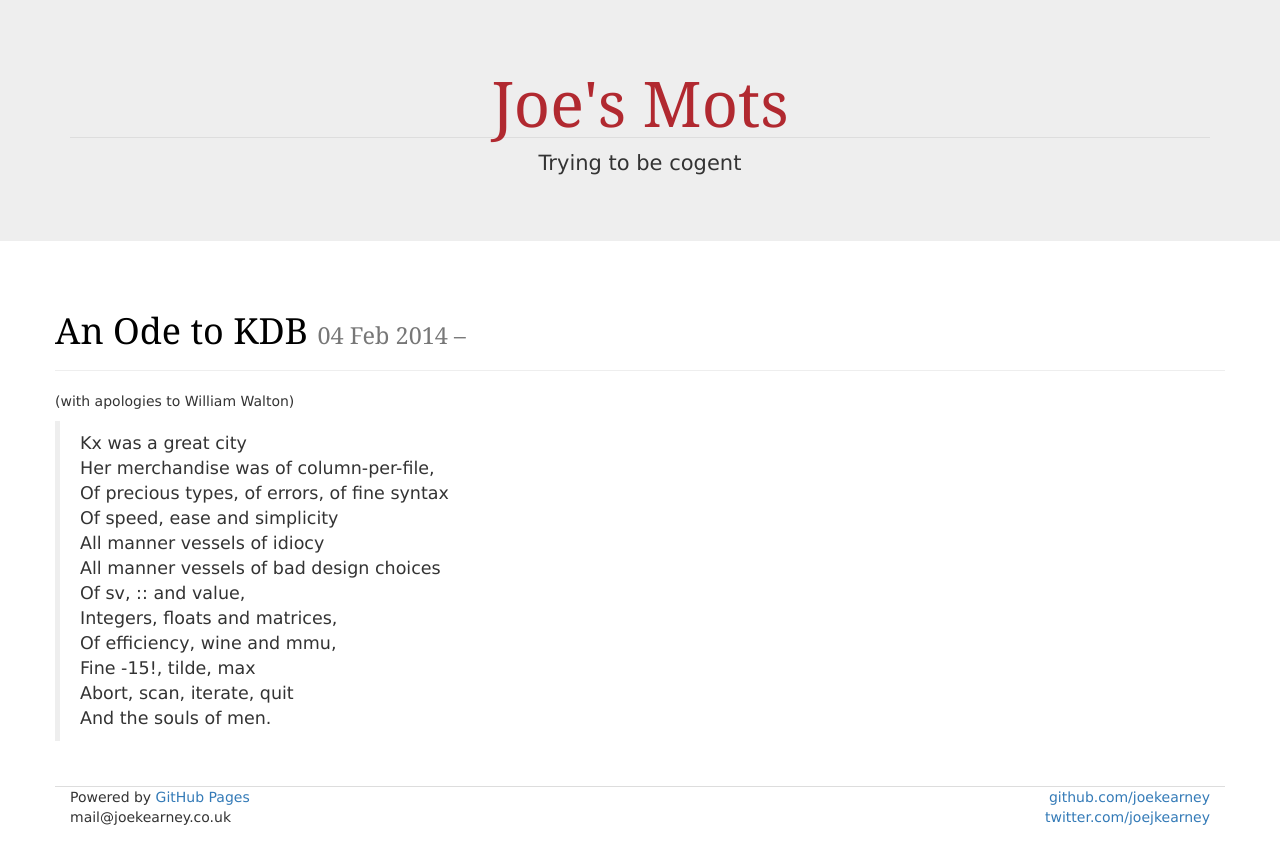
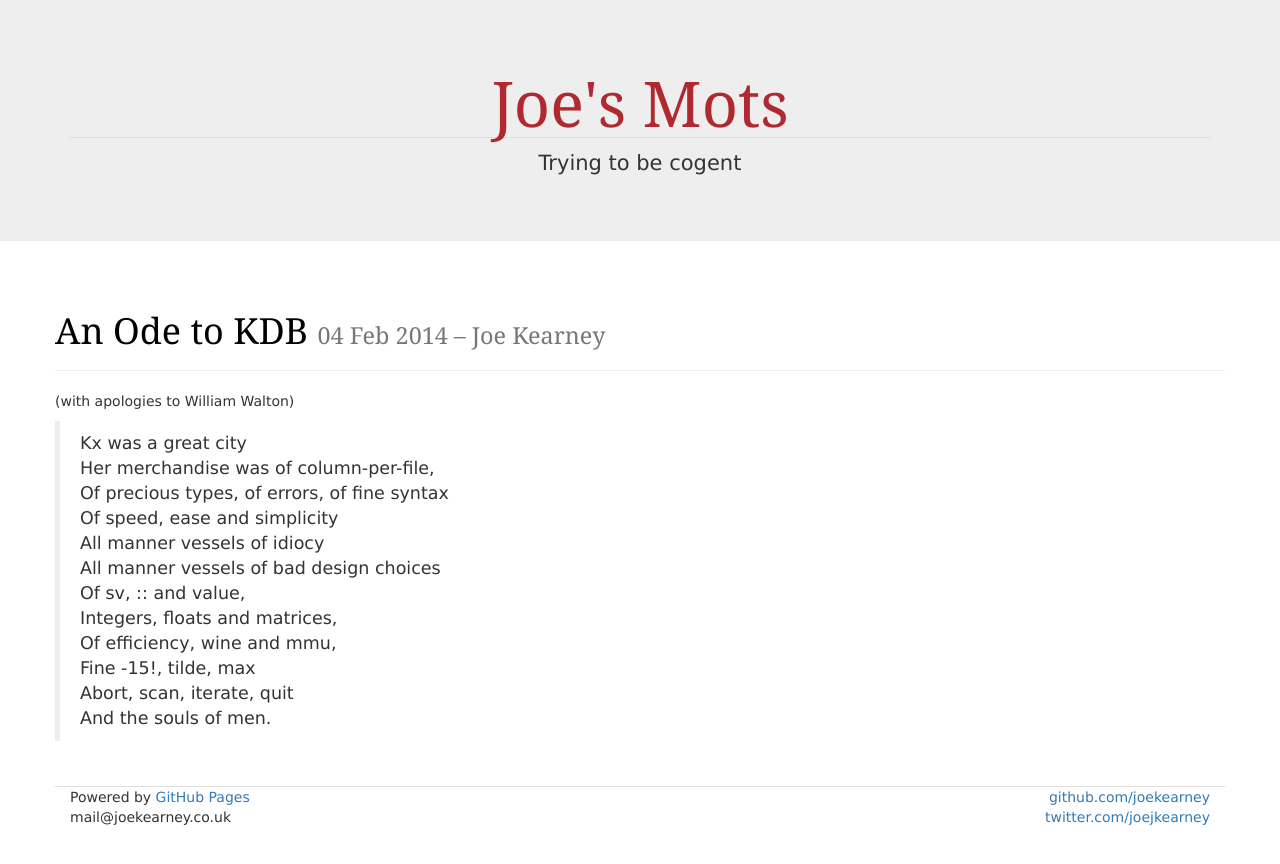
Before and after one commit to joekearney/joekearney.github.io, a Jekyll site: the page built from _posts/2014-02-04-an-ode-to-kdb.html, in a window 1280 px wide. Shown: the top 864 px of the page. Built offline with Jekyll 4.4.1, drawn with Linux system fonts in a browser that asks for light colours; nearby versions of some CDN libraries; Markdown is read by kramdown in place of the engine named in the settings.

Commit message:
add author tags

```diff
--- a/_posts/2013-06-13-jmx-ssh-tunnelling-into-a-dmz.html
+++ b/_posts/2013-06-13-jmx-ssh-tunnelling-into-a-dmz.html
@@ -12,7 +12,7 @@ published: true
 meta:
   _thumbnail_id: '71'
   _publicize_pending: '1'
-author:
+author: Joe Kearney
 ---
 <p>There are already many guides on the internet about how to set up SSH tunnelling <a title="SSH Tunneling Made Easy By Frank Wiles" href="http://www.revsys.com/writings/quicktips/ssh-tunnel.html" target="_blank">[1]</a><a title="Tunneling everything with SSH... or how to make VPNs..." href="http://sgros.blogspot.co.uk/2011/11/tunneling-everything-with-ssh-or-how-to.html" target="_blank">[2]</a>. This one isn't nearly as detailed as some, but it has one thing going for it: a picture! We all love pictures.</p>
 <p>It's really easy. It's a one-liner.<!--more--></p>
--- a/_posts/2013-06-17-jmx-in-a-dmz.html
+++ b/_posts/2013-06-17-jmx-in-a-dmz.html
@@ -11,7 +11,7 @@ type: post
 published: true
 meta:
   _publicize_pending: '1'
-author:
+author: Joe Kearney
 ---
 <p>We want to manage a Java web server running in a DMZ using JMX. Here we describe how to set this up, with JMX access from clients over SSH. My <a title="SSH tunnel into a DMZ" href="http://joekearney.wordpress.com/2013/06/13/jmx-ssh-tunnelling-into-a-dmz/" target="_blank">last post describes</a> how to set up connect to a port in the DMZ through an SSH tunnel (yes, it's simple). Once we have that, JMX-managed apps can be configured to allow JMX clients to connect to the source-host of the tunnel.</p>
 <p><!--more--></p>
--- a/_posts/2013-06-19-first-race-report.html
+++ b/_posts/2013-06-19-first-race-report.html
@@ -14,7 +14,7 @@ meta:
   _publicize_pending: '1'
   tagazine-media: a:7:{s:7:"primary";s:0:"";s:6:"images";a:0:{}s:6:"videos";a:0:{}s:11:"image_count";i:0;s:6:"author";s:8:"16760924";s:7:"blog_id";s:8:"51229516";s:9:"mod_stamp";s:19:"2013-06-19
     08:26:17";}
-author:
+author: Joe Kearney
 ---
 <p>Picking up my new club jersey the kit man offered just three letters of advice on the eve of my first race: PLF. Reassured by these sage words I zipped up, clipped in and headed off to the seventh race of this year's Crystal Palace Crits. The rain held off and by the time the race started we had glorious sunshine. The course is beautiful in the sunshine, a tree-lined 1.3km circuit winding through the park around the enormous bronze-coloured concert platform and lake. All very picturesque.</p>
 <p>At registration I met a fellow Kingston Wheeler entered in the 1st/2nd category race. After a warning that I should be ready for a fast start to the race, we had one lap to warm up before collecting on the start line.</p>
--- a/_posts/2013-06-26-crystal-palace-crits-june-25.html
+++ b/_posts/2013-06-26-crystal-palace-crits-june-25.html
@@ -13,7 +13,7 @@ meta:
   _publicize_pending: '1'
   tagazine-media: a:7:{s:7:"primary";s:0:"";s:6:"images";a:0:{}s:6:"videos";a:0:{}s:11:"image_count";i:0;s:6:"author";s:8:"16760924";s:7:"blog_id";s:8:"51229516";s:9:"mod_stamp";s:19:"2013-06-26
     00:08:07";}
-author:
+author: Joe Kearney
 ---
 <p>From my point of view at the back of the pack this was a very different race to last week. My heart rate didn't reach an absurd level, my average speed was actually a bit faster than last time and I wasn't nearly as exhausted after today, but I was way off the pace of the peloton. The race ran clockwise, so having thought I'd learned the corners already I had to start again from scratch.<!--more--> I completed 21 laps, and there were again quite a few people who'd already dropped out when I stopped, which was pleasing. A somewhat timid start, trying not to max out my heart rate too soon again and cornering very poorly, meant I fell to the back of the pack within a lap. Then trying too hard to stay in contact I massively overcooked the corner at the bottom of the descent, rolling off into the grass at 50kph.</p>
 <p>For the next six or seven laps I worked loosely with a chap from London Phoenix trying to keep some semblance of dignity in our race position, but we didn't make any significant progress getting back to the pack and eventually he was struggling to hold on to my wheel. The next time I looked around I'd dropped him and was on my own.</p>
--- a/_posts/2014-02-04-an-ode-to-kdb.html
+++ b/_posts/2014-02-04-an-ode-to-kdb.html
@@ -9,7 +9,7 @@ type: post
 published: true
 meta:
   _publicize_pending: '1'
-author:
+author: Joe Kearney
 ---
 <p>(with apologies to William Walton)</p>
 <blockquote><p>Kx was a great city<br />
```
